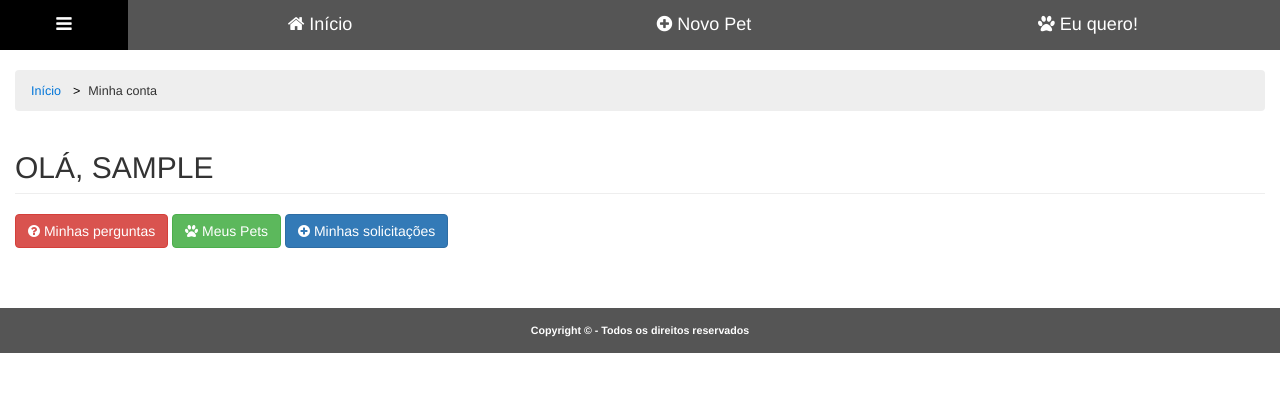
After one commit to kaiserthiago/petmais, a Django app: page /conta in a window 1280 px wide. The commit adds this page. Shown: the top 397 px of the page. Run offline with Django 3.2, Linux system fonts and the light colour scheme; the visitor is signed in with stand-in values (Sample User, id 1); data comes from the database, SQL or seed files in the repository; some libraries are stand-ins or nearby versions.

Commit message:
account and mail new pet

```diff
--- a/petmais/settings.py
+++ b/petmais/settings.py
@@ -125,7 +125,7 @@ MEDIA_ROOT = (
 
 MEDIA_URL = '/media/'  # endereço para acessar os arquivos
 
-LOGIN_REDIRECT_URL = '/'
+LOGIN_REDIRECT_URL = '/conta'
 
 LOGIN_URL = '/login'
 
--- a/portal/templates/base.html
+++ b/portal/templates/base.html
@@ -31,20 +31,13 @@
     <a href="{% url 'home' %}"><i class="fa fa-home"></i> Início</a>
     <a href="{% url 'contato' %}"><i class="fa fa-envelope"></i> Contato</a>
     <a href="{% url 'sobre' %}"><i class="fa fa-question-circle"></i> Sobre</a>
-    <a href="{% url 'interesse_new' %}"><i class="fa fa-paw"></i> Quero adotar</a>
-    <hr>
     {% if request.user.is_authenticated %}
-        <a href="{% url 'my_pets' %}"><i class="fa fa-paw"></i> Meus pets</a>
-        <a href="{% url 'pet_new' %}"><i class="fa fa-plus-circle"></i> Novo pet</a>
-{#        <a href="#"><i class="fa fa-user-circle"></i> Minha conta</a>#}
-{#        <a href="#"><i class="fa fa-question-circle"></i> Minhas perguntas</a>#}
-{#        <a href="#"><i class="fa fa-paw"></i> Minhas solicitações</a>#}
+        <a href="{% url 'minha_conta' %}"><i class="fa fa-user-circle"></i> Minha conta</a>
         <hr>
         {% if request.user.is_staff %}
             <a href="#">ÁREA ADMINISTRATIVA</a>
             <a href="{% url 'especies' %}"><i class="fa fa-paw"></i> Espécies</a>
             <a href="{% url 'racas' %}"><i class="fa fa-github-alt"></i> Raças</a>
-            <a href="{% url 'interesse' %}"><i class="fa fa-paw"></i> Interesse em adotar</a>
             <hr>
         {% endif %}
         <a data-toggle="modal" href="#modal-logout"><i class="fa fa-power-off"></i> Sair</a>
--- a/portal/templates/portal/interesse_new.html
+++ b/portal/templates/portal/interesse_new.html
@@ -6,6 +6,7 @@
 {% block content %}
     <ul class="breadcrumb">
         <li><a href="{% url 'home' %}">Início</a></li>
+        <li><a href="{% url 'minha_conta' %}">Minha conta</a></li>
         <li>Eu quero</li>
     </ul>
     <h2 class="page-header">Eu quero!</h2>
--- a/portal/templates/portal/interesse_success.html
+++ b/portal/templates/portal/interesse_success.html
@@ -5,10 +5,12 @@
 {% block content %}
     <ul class="breadcrumb">
         <li><a href="{% url 'home' %}">Início</a></li>
-        <li><a href="{% url 'interesse' %}">Registro de interesse</a></li>
+        <li><a href="{% url 'minha_conta' %}">Minha conta</a></li>
+        <li><a href="{% url 'interesse' %}">Meus interesses em adotar</a></li>
         <li><a href="{% url 'interesse_new' %}">Eu quero</a></li>
         <li>Interesse registrado</li>
     </ul>
     <p class="alert alert-success">Interesse registrado com sucesso!</p>
-    <p><strong>{{ request.user.first_name }}</strong>, tão logo tiver o Pet de seu interesse entraremos em contato! Obrigado!</p>
+    <p><strong>{{ request.user.first_name }}</strong>, tão logo tiver o Pet de seu interesse entraremos em contato!
+        Obrigado!</p>
 {% endblock %}
--- /dev/null
+++ b/portal/templates/portal/my_account.html
@@ -0,0 +1,27 @@
+{% extends 'base.html' %}
+{% block title %}Minha conta - Pet+{% endblock %}
+{% load static %}
+
+{% block content %}
+    <ul class="breadcrumb">
+        <li><a href="{% url 'home' %}">Início</a></li>
+        <li>Minha conta</li>
+    </ul>
+
+    <h2 class="page-header">Olá, {{ usuario.first_name }}</h2>
+
+    <p>
+        <a href="#" class="btn btn-danger">
+            <span class="fa fa-question-circle"></span>
+            Minhas perguntas</a>
+
+        <a href="{% url 'my_pets' %}" class="btn btn-success">
+            <span class="fa fa-paw"></span>
+            Meus Pets</a>
+
+        <a href="{% url 'interesse' %}" class="btn btn-primary">
+            <span class="fa fa-plus-circle"></span>
+            Minhas solicitações</a>
+    </p>
+
+{% endblock %}
--- a/portal/templates/portal/pet_edit.html
+++ b/portal/templates/portal/pet_edit.html
@@ -5,6 +5,7 @@
 {% block content %}
     <ul class="breadcrumb">
         <li><a href="{% url 'home' %}">Início</a></li>
+        <li><a href="{% url 'minha_conta' %}">Minha conta</a></li>
         <li><a href="{% url 'my_pets' %}">Meus Pets</a></li>
         <li>{{ pet.nome }}</li>
     </ul>
--- a/portal/templates/portal/pet_new.html
+++ b/portal/templates/portal/pet_new.html
@@ -6,6 +6,7 @@
 {% block content %}
     <ul class="breadcrumb">
         <li><a href="{% url 'home' %}">Início</a></li>
+        <li><a href="{% url 'minha_conta' %}">Minha conta</a></li>
         <li><a href="{% url 'my_pets' %}">Meus Pets</a></li>
         <li>Novo Pet</li>
     </ul>
--- a/portal/templates/portal/pet_pergunta.html
+++ b/portal/templates/portal/pet_pergunta.html
@@ -4,6 +4,7 @@
 {% block content %}
     <ul class="breadcrumb">
         <li><a href="{% url 'home' %}">Início</a></li>
+        <li><a href="{% url 'minha_conta' %}">Minha conta</a></li>
         <li><a href="{% url 'my_pets' %}">Meus Pets</a></li>
         <li>Perguntas - {{ pet.nome }}</li>
     </ul>
--- a/portal/templates/portal/pet_resposta_pergunta.html
+++ b/portal/templates/portal/pet_resposta_pergunta.html
@@ -4,6 +4,7 @@
 {% block content %}
     <ul class="breadcrumb">
         <li><a href="{% url 'home' %}">Início</a></li>
+        <li><a href="{% url 'minha_conta' %}">Minha conta</a></li>
         <li><a href="{% url 'my_pets' %}">Meus Pets</a></li>
         <li><a href="{% url 'pet_question' pet.slug %}">Perguntas - {{ pet.nome }}</a></li>
         <li>Resposta</li>
--- a/portal/urls.py
+++ b/portal/urls.py
@@ -6,11 +6,16 @@ urlpatterns = [
     url(r'^$', views.home, name='home'),
     url(r'^sobre$', views.sobre, name='sobre'),
     url(r'^contato$', views.contato, name='contato'),
-    url(r'^interesse/sucesso', views.interesse_sucesso, name='interesse_sucesso'),
-    url(r'^interesse/new', views.interesse_new, name='interesse_new'),
-    url(r'^interesse', views.interesses, name='interesse'),
+
+    url(r'^interesse/(?P<interesse_id>\d+)/adocao$', views.interesse_adocao, name='interesse_adocao'),
+    url(r'^interesse/sucesso$', views.interesse_sucesso, name='interesse_sucesso'),
+    url(r'^interesse/new$', views.interesse_new, name='interesse_new'),
+    url(r'^interesse$', views.interesses, name='interesse'),
+
+    url(r'^conta$', views.minha_conta, name='minha_conta'),
 
     url(r'^my_pets$', views.my_pets, name='my_pets'),
+    url(r'^pet/adocao/(?P<slug>[-\w\d]+)$', views.pet_adocao, name='pet_adocao'),
     url(r'^pet/show/(?P<slug>[-\w\d]+)$', views.pet_show, name='pet_show'),
     url(r'^pet/edit/(?P<slug>[-\w\d]+)$', views.pet_edit, name='pet_edit'),
     url(r'^pet/new$', views.pet_new, name='pet_new'),
--- a/portal/views.py
+++ b/portal/views.py
@@ -42,6 +42,13 @@ def contato(request):
 
 def sobre(request):
     return render(request, 'portal/sobre.html', {})
+
+def minha_conta(request):
+    usuario = get_object_or_404(User, pk=request.user.id)
+    context = {
+        'usuario': usuario
+    }
+    return render(request, 'portal/my_account.html', context)
 
 
 @login_required
@@ -113,13 +120,25 @@ def especies(request):
 
 @login_required
 def my_pets(request):
-    pets = Pet.objects.filter(user=request.user)
+    pets_disponiveis = Pet.objects.filter(user=request.user, status='Disponível').order_by('nome')
+    pets_adotados = Pet.objects.filter(user=request.user, status='Adotado').order_by('nome')
 
     context = {
-        'pets': pets
+        'pets_disponiveis': pets_disponiveis,
+        'pets_adotados': pets_adotados
     }
 
     return render(request, 'portal/my_pets.html', context)
+
+
+@login_required
+def pet_adocao(request, slug):
+    pet = get_object_or_404(Pet, slug=slug)
+
+    pet.status = 'Adotado'
+    pet.save()
+
+    return redirect('my_pets')
 
 
 def pet_show(request, slug):
@@ -164,17 +183,19 @@ def pet_new(request):
 
             for item in lista:
                 if (pet.especie == item.especie) and (pet.raca == item.raca):
-                    subject, from_email, to = 'Pet Disponível - Pet+', 'thiagokaisi@gmail.com', item.user.email
-                    text_content = 'This is an important message.'
-                    html_content = '<p>This is an <strong>important</strong> message.</p>'
+                    link = '127.0.0.1:8000/pet/show/'
+                    subject, from_email, to = 'Pet disponível - Pet+', 'thiagokaisi@gmail.com', item.user.email
+                    text_content = 'Olá, ' + item.user.first_name + '. É com grande satisfação que informamos que temos um pet disponível para adoção.'
+                    html_content = '<p>Olá, ' + item.user.first_name + '.</p>' \
+                                                                       'Temos uma ótima notícia, temos um Pet exatamente como você queria!<br>' \
+                                                                       '<a href="' + link + pet.slug + '"> Oi, me chamo ' + pet.nome + '</a>, leve-me para casa com você!<br><br>' \
+                                                                                                                                       '<p>Atenciosamente,</p>' \
+                                                                                                                                       '<strong>Pet+</strong><br>' \
+                                                                                                                                       '<em>Seu portal de adoção de Pets.</em><br><br>' \
+                                                                                                                                       '<p style="color: red"><strong>Essa é uma mensagem automática, não é necessário respondê-la.</strong></p>'
                     msg = EmailMultiAlternatives(subject, text_content, from_email, [to])
                     msg.attach_alternative(html_content, "text/html")
                     msg.send()
-
-
-                    # send_mail("Pet Disponível - Pet+",
-                    #           msg+"Esta é uma mensagem automática, não é necessário respondê-la",
-                    #           "thiagokaisi@gmail.com", [item.user.email], fail_silently=False)
 
             return redirect('my_pets')
 
@@ -278,10 +299,12 @@ def pet_answer_question(request, slug, question_id):
 
 @login_required
 def interesses(request):
-    interesses = Interesse.objects.filter(status='Solicitado')
+    interesses_solicitados = Interesse.objects.filter(status='Solicitado', user=request.user.id)
+    interesses_adotados = Interesse.objects.filter(status='Adotado', user=request.user.id)
 
     context = {
-        'interesses': interesses
+        'interesses_solicitados': interesses_solicitados,
+        'interesses_adotados': interesses_adotados
     }
 
     return render(request, 'portal/interesse.html', context)
@@ -328,3 +351,13 @@ def interesse_new(request):
 @login_required
 def interesse_sucesso(request):
     return render(request, 'portal/interesse_success.html', {})
+
+
+@login_required
+def interesse_adocao(request, interesse_id):
+    interesse = get_object_or_404(Interesse, pk=interesse_id)
+
+    interesse.status = 'Adotado'
+    interesse.save()
+
+    return redirect('interesse')
```
Also changed, not shown: portal/admin.py (+4 -4 lines), portal/templates/portal/interesse.html (+36 -11 lines), portal/templates/portal/my_pets.html (+43 -9 lines), media/img_pets/arroz.jpg (added), media/img_pets/arroz_7USCx62.jpg (added), media/img_pets/arroz_HhRyMGw.jpg (added), media/img_pets/arroz_f7gZkCI.jpg (added).
